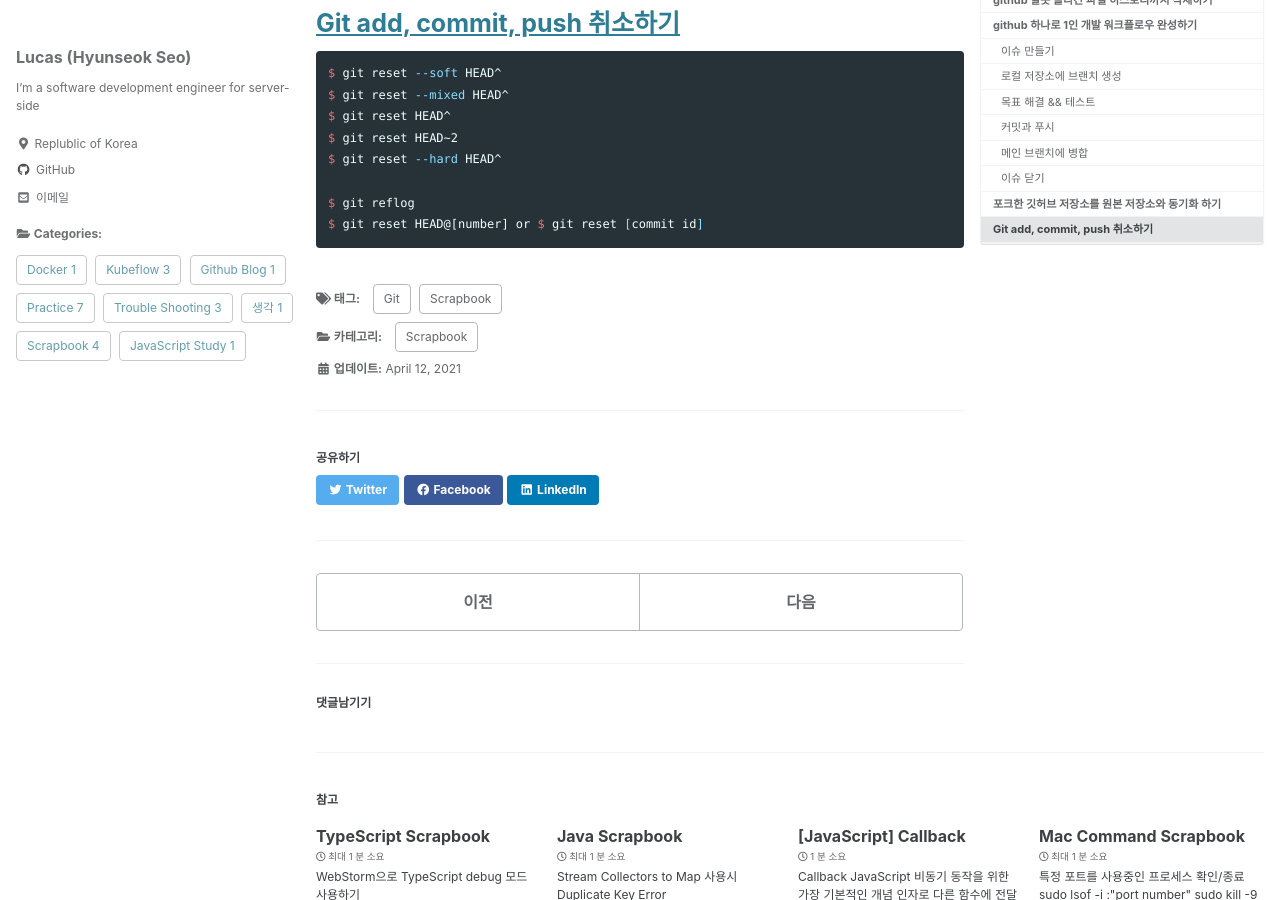
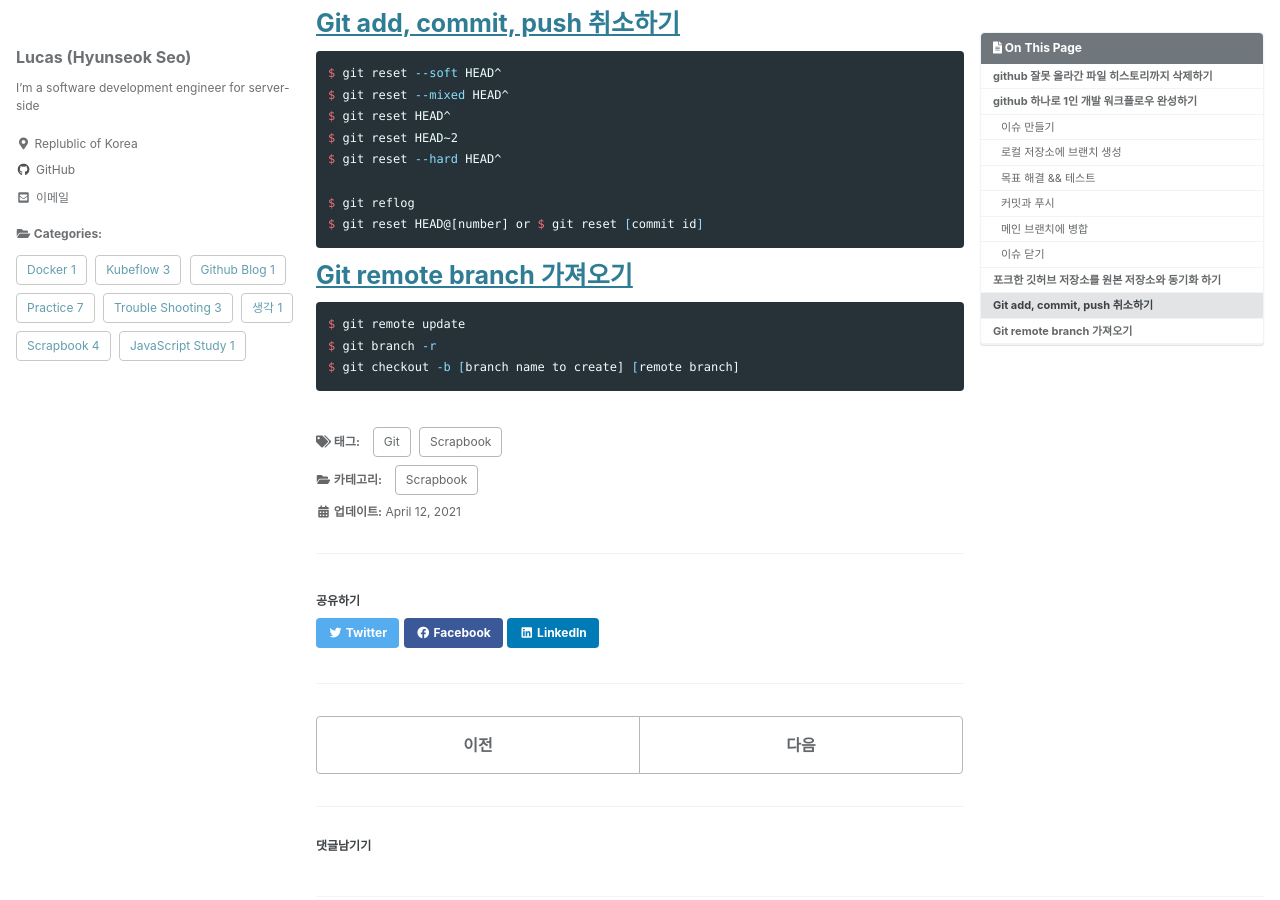
Before and after one commit to lucaseo90/lucaseo90, a Jekyll site: the page built from _posts/2021-04-12-git-scrap-book.md, in a window 1280 px wide and 900 px high, scrolled down 1664 px. Built offline with Jekyll 4.4.1, drawn with Linux system fonts in a browser that asks for light colours; cached includes are drawn as plain includes; comment, search, counter and statistics services are not loaded.

Commit message:
Update the post for git scrapbook
Scrap the 'Git remote branch 가져오기'

````diff
--- a/_posts/2021-04-12-git-scrap-book.md
+++ b/_posts/2021-04-12-git-scrap-book.md
@@ -85,3 +85,10 @@ $ git reset --hard HEAD^
 $ git reflog
 $ git reset HEAD@[number] or $ git reset [commit id]
 ```
+
+# [Git remote branch 가져오기](https://cjh5414.github.io/get-git-remote-branch/)
+```shell
+$ git remote update
+$ git branch -r
+$ git checkout -b [branch name to create] [remote branch]
+```
````
